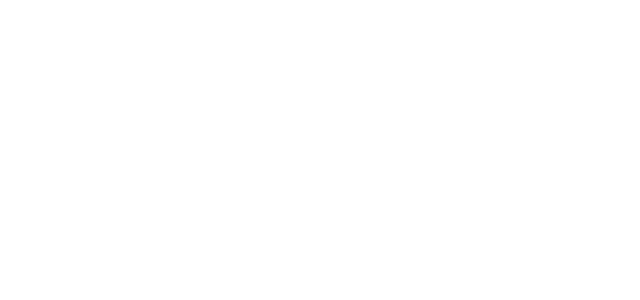
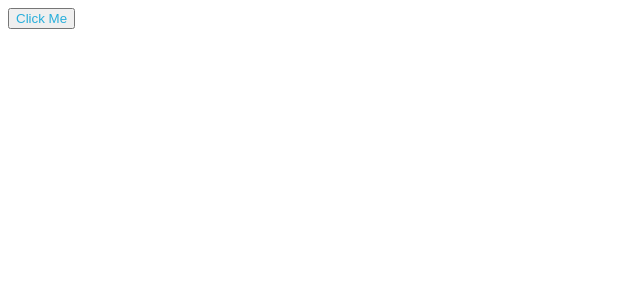
Before and after one commit to mdshahnawazz/React-Practice-Assignments---Button-Action-with-Class-Component, a React app: page / in a window 1280 px wide. Shown: the top 300 px of the page, without its empty margins (0-640 px from the left). Built offline with nearby package versions, Linux system fonts and the light colour scheme.

Commit message:
Update App.js

```diff
--- a/src/components/App.js
+++ b/src/components/App.js
@@ -4,12 +4,19 @@
 class App extends Component {
     constructor(props) {
 		super(props);
+	    	this.state={isClicked:false};
 	};
+	printPara=()=>{
+		this.setState({isClicked:true})
+	}
 
     render() {
     	return(
     		<div id="main">
+			<button id="click" onClick={this.printPara}>Click Me</button>
 				{ /* Do not remove this main div!! */ }
+			{this.state.isClicked?<p>Hello, I've learnt to use the full-stack evaluation tool. This makes me so happy</p>:null}
+
     		</div>
     	);
     }
```
